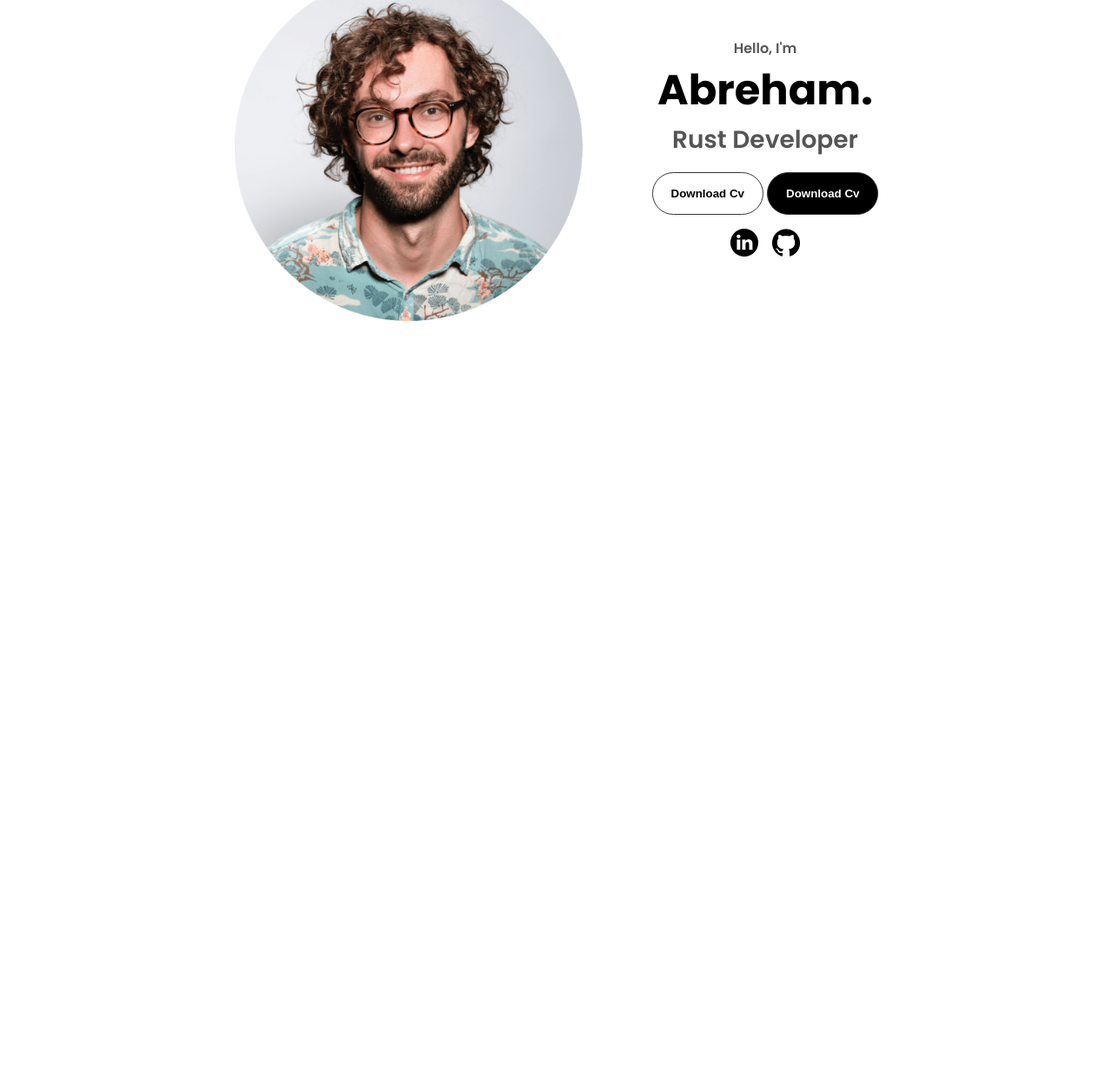
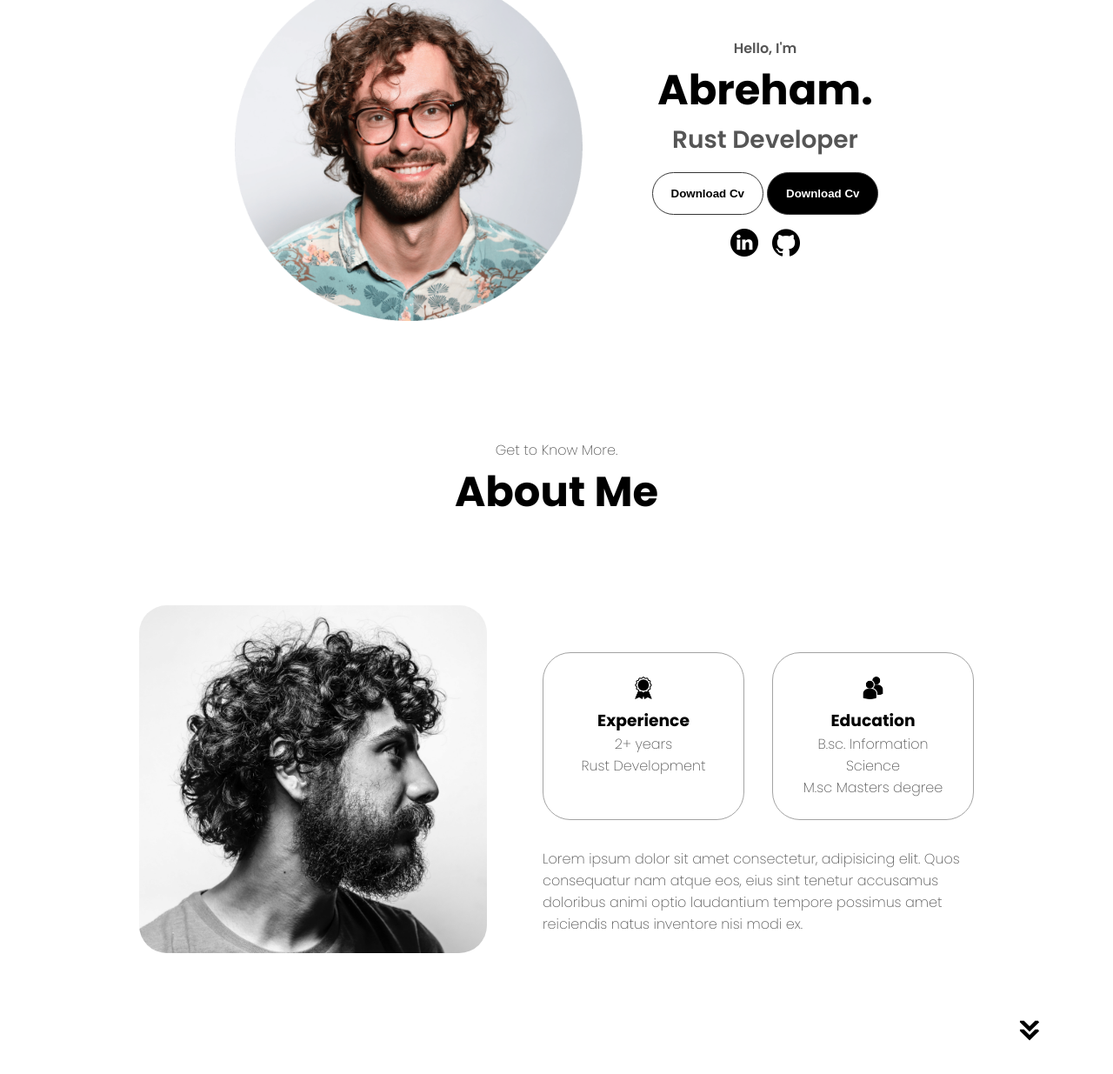
Before and after one commit to abrishk26/Portfolio-Website, a plain HTML site: page index.html in a window 1280 px wide. Shown: the part 303-1538 px from the top of the page at 87% size. Before the commit the page ends 800 px from the top, so only its background shows below. Drawn offline with Linux system fonts and the light colour scheme.

Commit message:
Add About Me section

```diff
--- a/index.html
+++ b/index.html
@@ -73,6 +73,45 @@
         </div>
     </section>
 
+    <section id="about">
+        <p class="section-text-1">
+            Get to Know More.
+        </p>
+        <h1 class="title">
+            About Me
+        </h1>
+        <div class="section-container">
+            <div class="section-pic-container">
+                <img
+                    src="./assets/about-pic.png"
+                    alt="Profile Picture"
+                    class="about-pic">
+            </div>
+            <div class="about-details-container">
+                <div class="about-containers">
+                    <div class="details-container">
+                        <img src="./assets/experience.png" alt="Experience Icon" class="icon">
+                        <h3>Experience</h3>
+                        <p>2+ years </br>Rust Development</p>
+                    </div>
+                    <div class="details-container">
+                        <img src="./assets/education.png" alt="Education Icon" class="icon">
+                        <h3>Education</h3>
+                        <p>B.sc. Information Science</br>M.sc Masters degree</p>
+                    </div>
+                </div>
+                <div class="text-container">
+                    <p>Lorem ipsum dolor sit amet consectetur, adipisicing elit.
+                        Quos consequatur nam atque eos, eius sint tenetur
+                        accusamus doloribus animi optio laudantium tempore
+                        possimus amet reiciendis natus inventore nisi modi ex.
+                    </p>
+                </div>
+            </div>
+        </div>
+        <img src="./assets/arrow.png" alt="Arrow Icon" class="icon arrow" onclick="location.href='./#experience'">
+    </section>
+
     <script src="./script.js"></script>
 </body>
 </html>
--- a/style.css
+++ b/style.css
@@ -235,3 +235,55 @@ section {
 .btn-container {
     gap: 1rem;
 }
+
+/* ABOUT SECTION */
+
+#about {
+    position: relative;
+}
+
+.about-containers {
+    gap: 2rem;
+    margin-bottom: 2rem;
+    margin-top: 2rem;
+}
+
+.about-details-container {
+    justify-content: center;
+    flex-direction: column;
+}
+
+.about-containers, .about-details-container {
+    display: flex;
+}
+
+.about-pic {
+    border-radius: 2rem;
+}
+
+.arrow {
+    position: absolute;
+    right: -5rem;
+    bottom: 2.5rem;
+}
+
+.details-container {
+    padding: 1.5rem;
+    flex: 1;
+    background: white;
+    border-radius: 2rem;
+    border: rgb(53, 53, 53) 0.1rem solid;
+    border-color: rgb(163, 163, 163);
+    text-align: center;
+}
+
+.section-container {
+    gap: 4rem;
+    height: 80%;
+}
+
+.section-pic-container {
+    height: 400px;
+    width: 400px;
+    margin: auto 0;
+}
```
